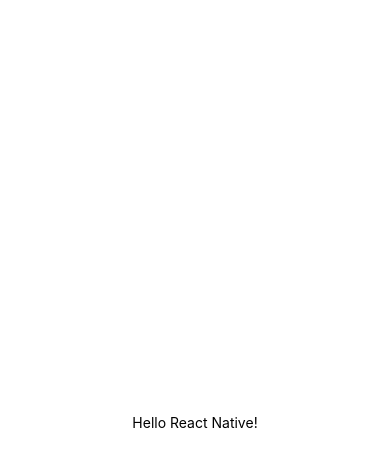
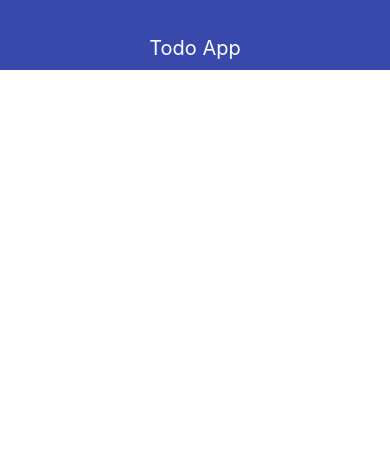
Before and after one commit to TikhomirovSergei/rn-todo-app, a React Native app: screen / in a window 390 px wide. Shown: the top 466 px of the page. Built offline with nearby package versions, Linux system fonts and the light colour scheme.

Commit message:
added component Navbar

```diff
--- a/App.js
+++ b/App.js
@@ -1,11 +1,13 @@
 import { StatusBar } from 'expo-status-bar';
 import React from 'react';
-import { StyleSheet, Text, View } from 'react-native';
+import { StyleSheet, View } from 'react-native';
+
+import { Navbar } from "./src/Navbar"
 
 export default function App() {
   return (
     <View style={styles.container}>
-      <Text>Hello React Native!</Text>
+      <Navbar title="Todo App" />
       <StatusBar style="auto" />
     </View>
   );
@@ -13,9 +15,5 @@
 
 const styles = StyleSheet.create({
   container: {
-    flex: 1,
-    backgroundColor: '#fff',
-    alignItems: 'center',
-    justifyContent: 'center',
   },
 });
--- /dev/null
+++ b/src/Navbar.js
@@ -0,0 +1,24 @@
+import React from 'react';
+import { View, Text, StyleSheet } from "react-native";
+
+export const Navbar = props => {
+    return (
+        <View style={styles.containter}>
+            <Text style={styles.text}>{props.title}</Text>
+        </View>
+    )
+}
+
+const styles = StyleSheet.create({
+    containter: {
+        height: 70,
+        alignItems: "center",
+        justifyContent: "flex-end",
+        backgroundColor: "#3949ab",
+        paddingBottom: 10
+    },
+    text: {
+        color: "white",
+        fontSize: 20
+    }
+})
```
